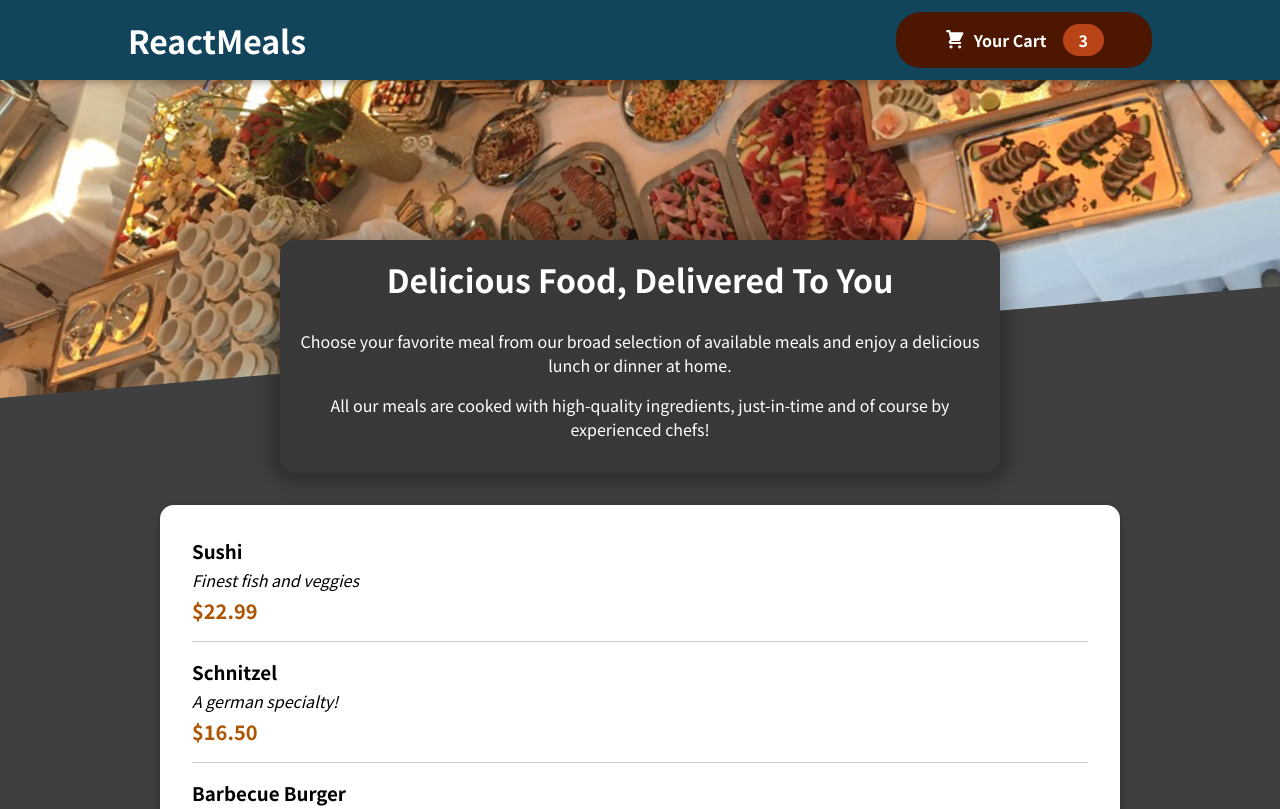
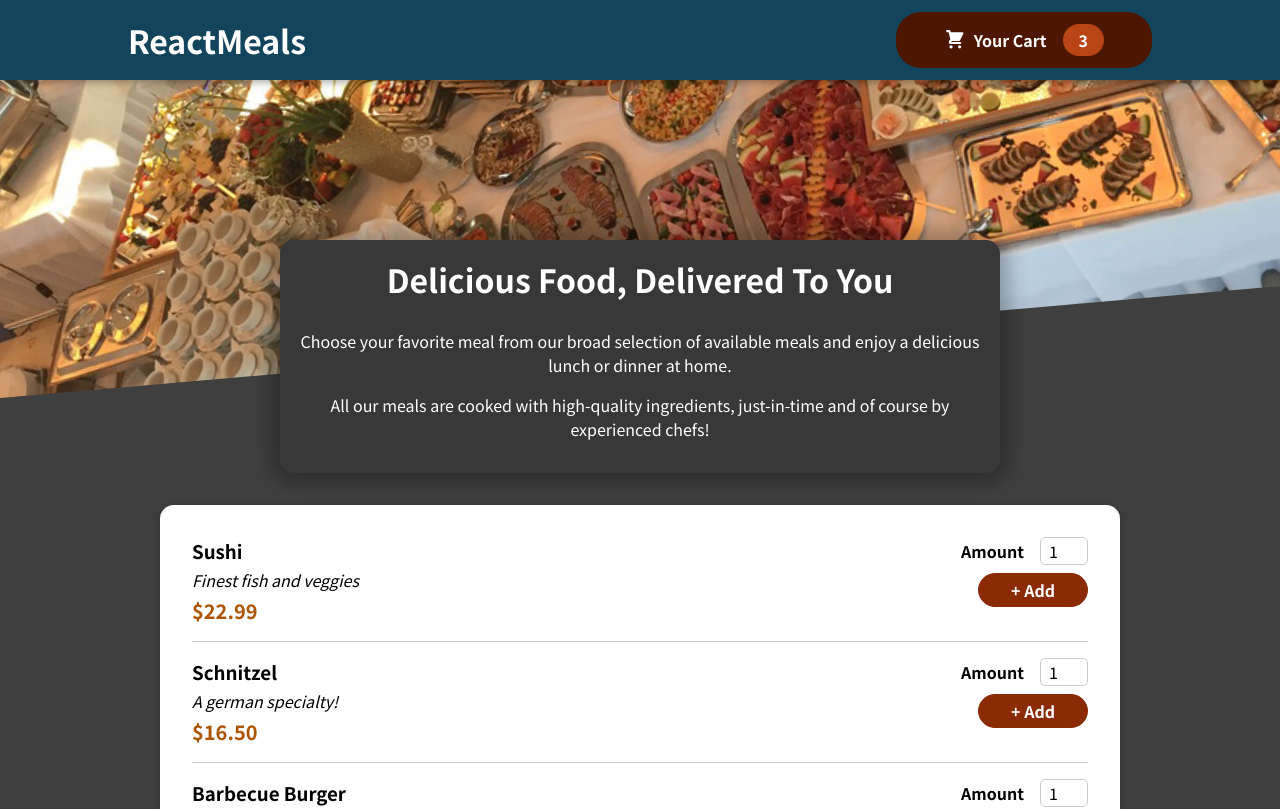
Before and after one commit to WilsonKinyua/react-meals, a React (Create React App) app: page / in a window 1280 px wide. Shown: the top 809 px of the page. Built offline with nearby package versions, Linux system fonts and the light colour scheme.

Commit message:
setting up input fields

```diff
--- a/src/components/Meals/MealItem/MealItemForm.js
+++ b/src/components/Meals/MealItem/MealItemForm.js
@@ -1,5 +1,23 @@
+import Input from "../../UI/Input";
+import classes from "./MealItemForm.module.css";
+
 const MealItemForm = () => {
-    return;
-}
+  return (
+    <form className={classes.form}>
+      <Input
+        input={{
+          type: "number",
+          id: "amount",
+          min: 1,
+          max: 5,
+          step: "1",
+          defaultValue: "1",
+        }}
+        label="Amount"
+      />
+      <button>+ Add</button>
+    </form>
+  );
+};
 
 export default MealItemForm;
--- /dev/null
+++ b/src/components/Meals/MealItem/MealItemForm.module.css
@@ -0,0 +1,20 @@
+.form {
+  text-align: right;
+}
+
+.form button {
+  font: inherit;
+  cursor: pointer;
+  background-color: #8a2b06;
+  border: 1px solid #8a2b06;
+  color: white;
+  padding: 0.25rem 2rem;
+  border-radius: 20px;
+  font-weight: bold;
+}
+
+.form button:hover,
+.form button:active {
+  background-color: #641e03;
+  border-color: #641e03;
+}
--- /dev/null
+++ b/src/components/UI/Input.js
@@ -0,0 +1,12 @@
+import classes from "./Input.module.css";
+
+const Input = (props) => {
+  return (
+    <div className={classes.input}>
+      <label htmlFor={props.input.id}>{props.label}</label>
+      <input {...props.input} />
+    </div>
+  );
+};
+
+export default Input;
--- /dev/null
+++ b/src/components/UI/Input.module.css
@@ -0,0 +1,18 @@
+.input {
+  display: flex;
+  align-items: center;
+  margin-bottom: 0.5rem;
+}
+
+.input label {
+  font-weight: bold;
+  margin-right: 1rem;
+}
+
+.input input {
+  width: 3rem;
+  border-radius: 5px;
+  border: 1px solid #ccc;
+  font: inherit;
+  padding-left: 0.5rem;
+}
```
Also changed, not shown: 1 other file (tests, documents, lock files or other folders).
